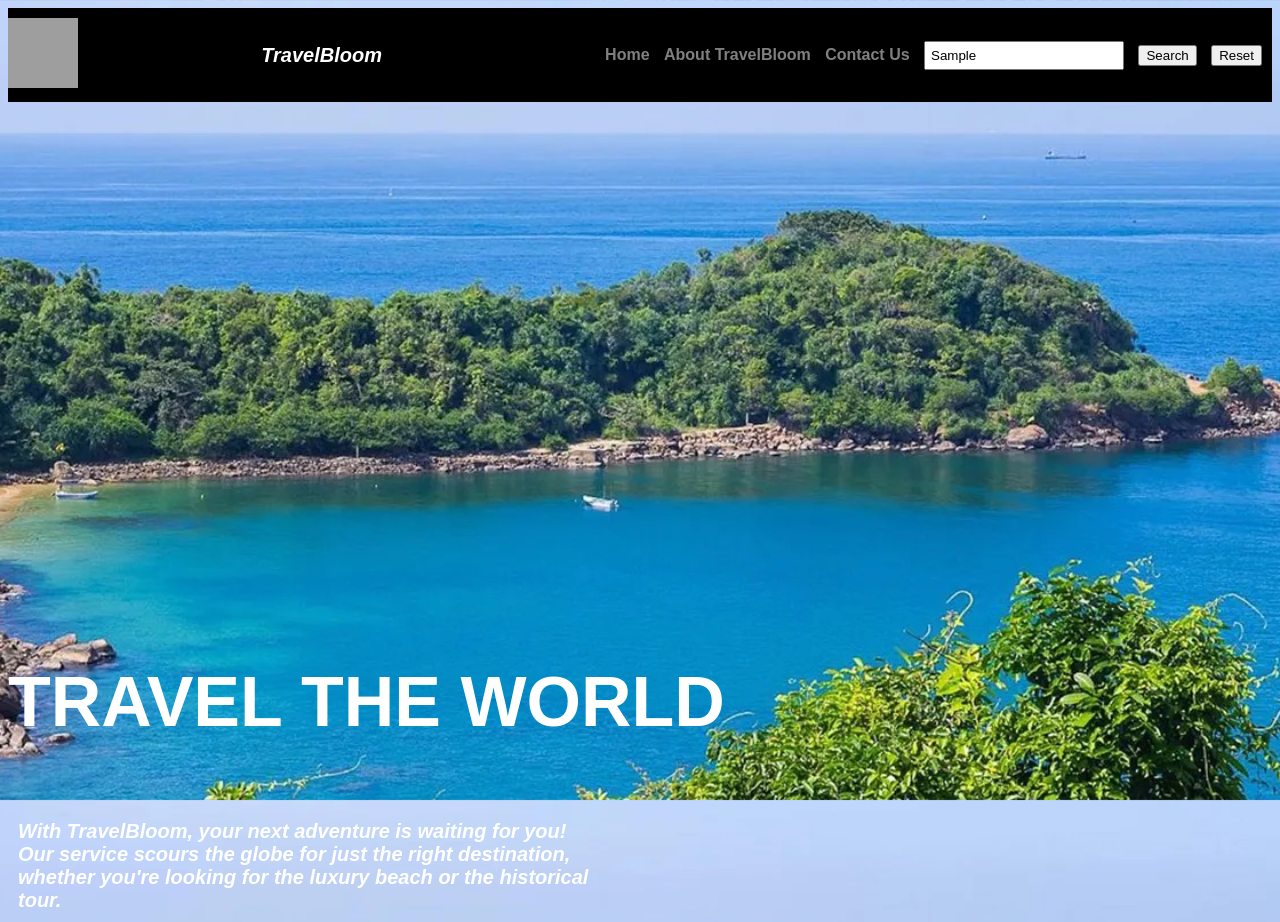
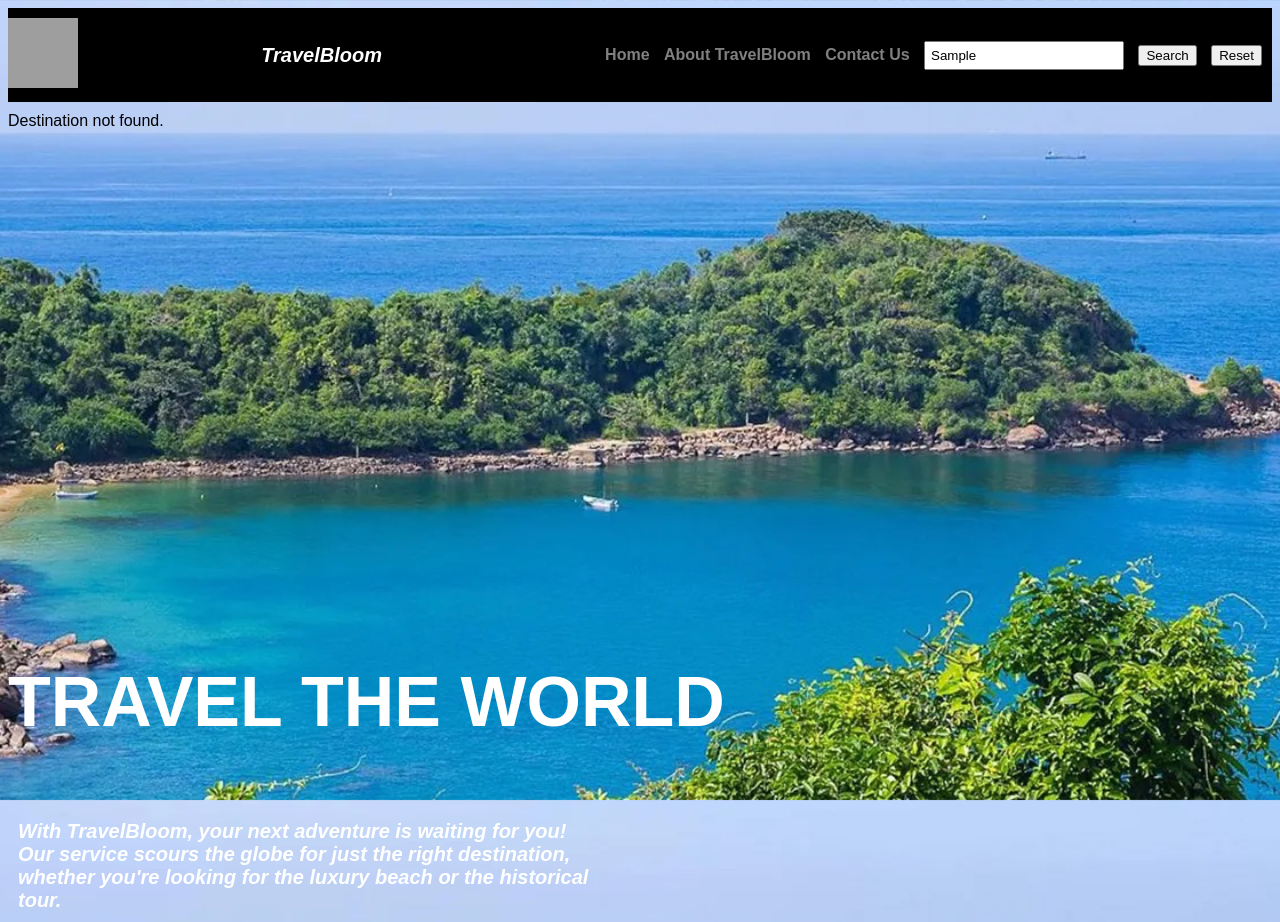
Before and after one commit to jessekorff/travelRecommendation, a plain HTML site: page index.html in a window 1280 px wide. Both pictures are taken after typing "Sample" into the empty fields and a click on the button "Search". Drawn offline with Linux system fonts and the light colour scheme; grey boxes are pictures that could not be loaded.

Commit message:
update js files

```diff
--- a/index.html
+++ b/index.html
@@ -17,11 +17,13 @@
   <li><a href="./travel_contact.html" id="contact">Contact Us </a></li>
   <li><input type="text" id="searchInput" placeholder="Enter a destination or keyword"></li>
   <li><button id='btnSearch'>Search</button>
-  <li><button id='btnSearch'>Reset</button>
+  <li><button id='btnReset'>Reset</button>
   </li>
 </ul>
 </nav>
-<div id="searchResults"></div>
+<div id="searchResults">
+
+</div>
 
 <h2 class="bottom-text">TRAVEL THE WORLD</h2>
 
--- a/travel_recommendation.js
+++ b/travel_recommendation.js
@@ -1,4 +1,3 @@
-
 function searchDestination() {
     const input = document.getElementById('searchInput').value.toLowerCase();
     const resultDiv = document.getElementById('searchResults');
@@ -7,21 +6,16 @@
     fetch('travel_recommendation_api.json')
         .then(response => response.json())
         .then(data => {
-            const searchResults = data.conditions.find(item => item.name.toLowerCase() === input);
+            const countries = data.country
+            const country = countries.find(item => item.search.toLowerCase() === input);
 
-            if (condition) {
-              const symptoms = condition.symptoms.join(', ');
-              const prevention = condition.prevention.join(', ');
-              const treatment = condition.treatment;
+            if (country) {
+                resultDiv.innerHTML = 'Destination found.';
 
-              resultDiv.innerHTML += `<h2>${condition.name}</h2>`;
-              resultDiv.innerHTML += `<img src="${condition.imagesrc}" alt="hjh">`;
-
-              resultDiv.innerHTML += `<p><strong>Symptoms:</strong> ${symptoms}</p>`;
-              resultDiv.innerHTML += `<p><strong>Prevention:</strong> ${prevention}</p>`;
-              resultDiv.innerHTML += `<p><strong>Treatment:</strong> ${treatment}</p>`;
+                const countryNames = countries.map(country => country.name).join(', ');
+                resultDiv.innerHTML += `<h2>${countryNames}</h2>`;
             } else {
-              resultDiv.innerHTML = 'Condition not found.';
+                resultDiv.innerHTML = 'Destination not found.';
             }
         })
         .catch(error => {
@@ -29,4 +23,4 @@
             resultDiv.innerHTML = 'An error occurred while fetching data.';
         });
 }
-        btnSearch.addEventListener('click', searchCondition);
+        btnSearch.addEventListener('click', searchDestination);
--- a/travel_recommendation_api.json
+++ b/travel_recommendation_api.json
@@ -2,6 +2,7 @@
     "country": [
         {
           "id": 1,
+          "search": "countries",
           "name": "Australia",
           "cities": [
             {
@@ -18,6 +19,7 @@
         },
         {
           "id": 2,
+          "search": "countries",
           "name": "Japan",
           "cities": [
             {
@@ -34,7 +36,8 @@
         },
         {
           "id": 3,
-          "name": "Brazil",
+          "country": "Brazil",
+          "search": "countries",
           "cities": [
             {
               "name": "Rio de Janeiro, Brazil",
@@ -47,11 +50,10 @@
               "description": "The financial hub with diverse culture, arts, and a vibrant nightlife."
             }
           ]
-        }
-      ],
-    "countries": [
+        },
         {
-        "id": 1,
+            "id": 4,
+            "search": "country",
             "name": "Australia",
             "cities": [
               {
@@ -67,7 +69,8 @@
             ]
           },
           {
-        "id": 2,
+            "id": 5,
+            "search": "country",
             "name": "Japan",
             "cities": [
               {
@@ -83,8 +86,9 @@
             ]
           },
           {
-        "id": 3,
-        "name": "Brazil",
+            "id": 6,
+            "country": "Brazil",
+            "search": "country",
             "cities": [
               {
                 "name": "Rio de Janeiro, Brazil",
@@ -103,12 +107,14 @@
         {
           "id": 1,
           "name": "Angkor Wat, Cambodia",
+          "search": "temple",
           "imageUrl": "angkor-wat.png",
           "description": "A UNESCO World Heritage site and the largest religious monument in the world."
         },
         {
           "id": 2,
           "name": "Taj Mahal, India",
+          "search": "temple",
           "imageUrl": "Taj_Mahal.png",
           "description": "An iconic symbol of love and a masterpiece of Mughal architecture."
         }
@@ -117,12 +123,14 @@
       {
         "id": 1,
         "name": "Angkor Wat, Cambodia",
+        "search": "temple",
         "imageUrl": "angkor-wat.png",
         "description": "A UNESCO World Heritage site and the largest religious monument in the world."
       },
       {
         "id": 2,
         "name": "Taj Mahal, India",
+        "search": "temple",
         "imageUrl": "Taj_Mahal.png",
         "description": "An iconic symbol of love and a masterpiece of Mughal architecture."
       }
@@ -131,12 +139,14 @@
         {
           "id": 1,
           "name": "Bora Bora, French Polynesia",
+          "search": "beach",
           "imageUrl": "bora-bora.png",
           "description": "An island known for its stunning turquoise waters and luxurious overwater bungalows."
         },
         {
           "id": 2,
           "name": "Copacabana Beach, Brazil",
+          "search": "beach",
           "imageUrl": "copacabana.png",
           "description": "A famous beach in Rio de Janeiro, Brazil, with a vibrant atmosphere and scenic views."
         }
@@ -145,12 +155,14 @@
       {
         "id": 1,
         "name": "Bora Bora, French Polynesia",
+        "search": "beach, beaches",
         "imageUrl": "bora-bora.png",
         "description": "An island known for its stunning turquoise waters and luxurious overwater bungalows."
       },
       {
         "id": 2,
         "name": "Copacabana Beach, Brazil",
+        "search": "beach, beaches",
         "imageUrl": "copacabana.png",
         "description": "A famous beach in Rio de Janeiro, Brazil, with a vibrant atmosphere and scenic views."
       }
```
Lines whose indentation alone changed are shown as unchanged.
